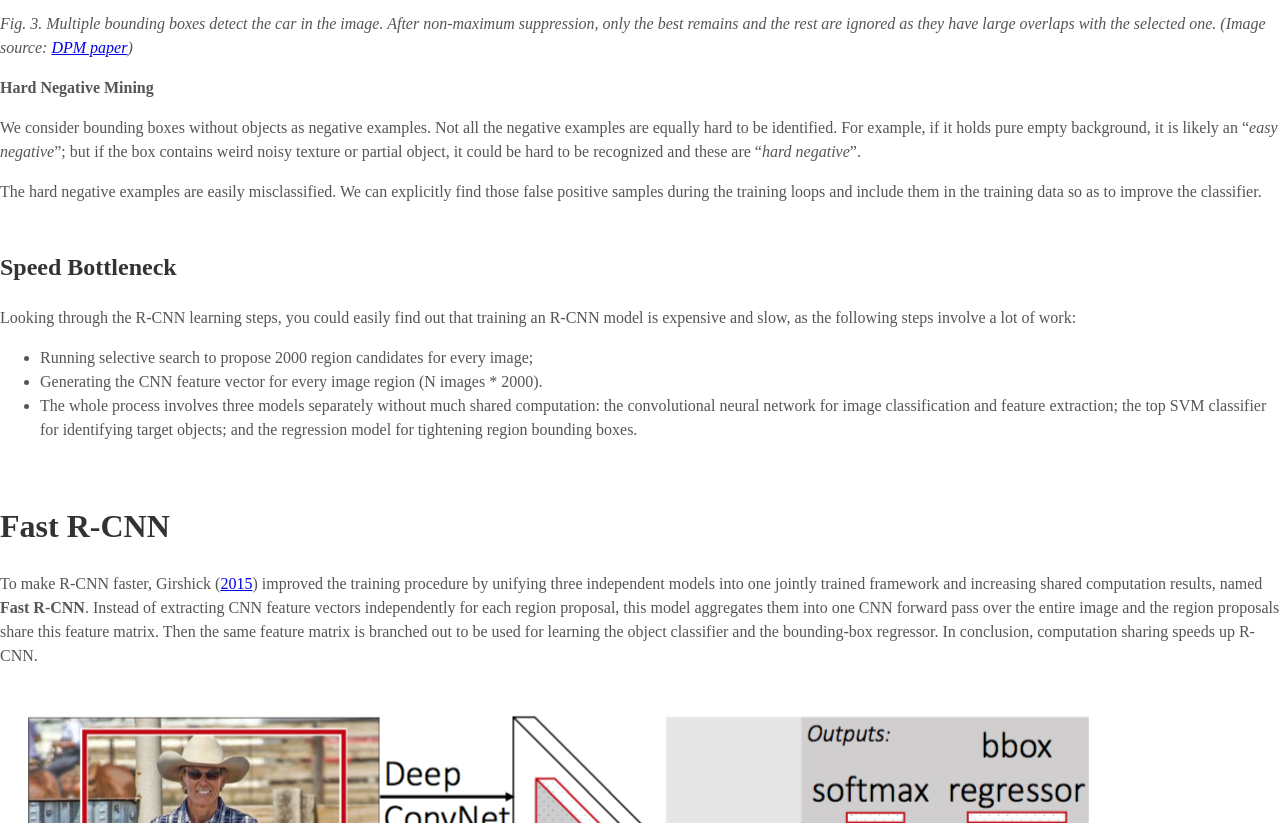
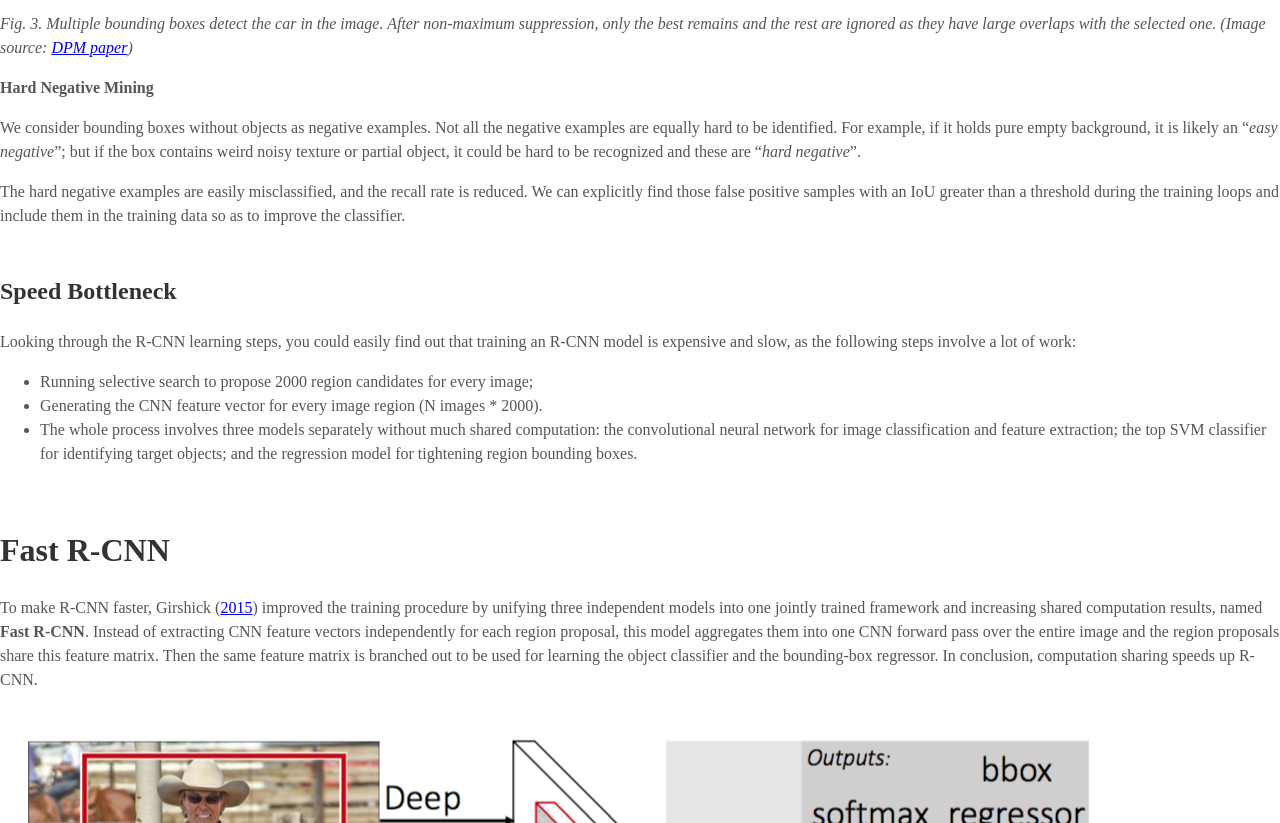
Before and after one commit to Noba1anc3/Noba1anc3.github.io, a Jekyll site: the page built from _posts/2020-04-15-R-CNN Family.md, in a window 1280 px wide and 900 px high, scrolled down 4471 px, cut to the strip 77-900 px from the top of the window. Built offline with Jekyll 4.4.1, drawn with Linux system fonts in a browser that asks for light colours; some web fonts are replaced; formulas are drawn with MathJax 3.

Commit message:
Update 2020-04-15-R-CNN Family.md

```diff
--- a/_posts/2020-04-15-R-CNN Family.md
+++ b/_posts/2020-04-15-R-CNN Family.md
@@ -109,7 +109,7 @@ Skip the remaining boxes with high IoU (i.e. > 0.5) with previously selected one
 
 We consider bounding boxes without objects as negative examples. Not all the negative examples are equally hard to be identified. For example, if it holds pure empty background, it is likely an “*easy negative*”; but if the box contains weird noisy texture or partial object, it could be hard to be recognized and these are “*hard negative*”.
 
-The hard negative examples are easily misclassified. We can explicitly find those false positive samples during the training loops and include them in the training data so as to improve the classifier.
+The hard negative examples are easily misclassified, and the recall rate is reduced. We can explicitly find those false positive samples with an IoU greater than a threshold during the training loops and include them in the training data so as to improve the classifier.
 
 
 ### Speed Bottleneck
```
